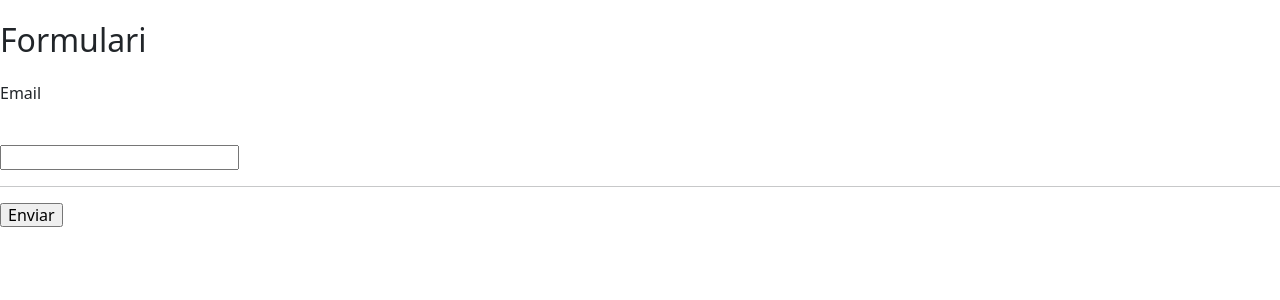
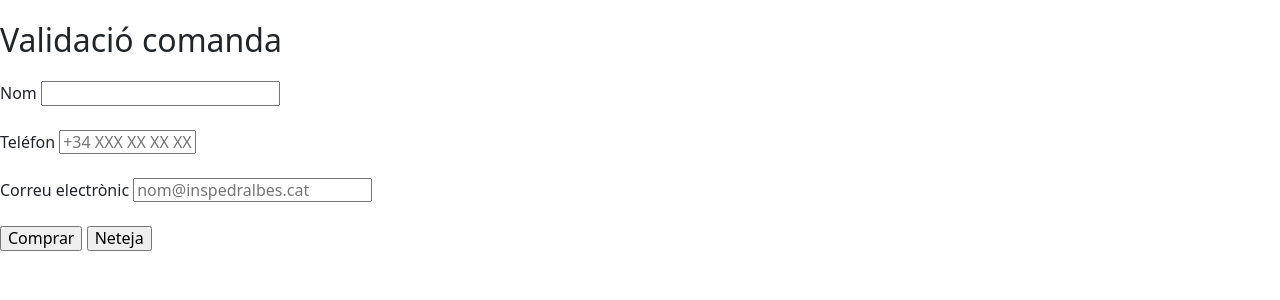
Before and after one commit to a20paumunoli/Cantina, a PHP site: page /formulariDades.php in a window 1280 px wide. Shown: the top 300 px of the page. Run offline with PHP 8.4, Linux system fonts and the light colour scheme.

Commit message:
Formulari Comprovació compra

```diff
--- a/formulariDades.php
+++ b/formulariDades.php
@@ -7,33 +7,54 @@
     <meta name="viewport" content="width=device-width, initial-scale=1.0">
     <link href="https://cdn.jsdelivr.net/npm/bootstrap@5.1.3/dist/css/bootstrap.min.css" rel="stylesheet" integrity="sha384-1BmE4kWBq78iYhFldvKuhfTAU6auU8tT94WrHftjDbrCEXSU1oBoqyl2QvZ6jIW3" crossorigin="anonymous">
     <link rel="stylesheet" href="normalize.css">
-    <title>Formulari dades</title>
+    <title>Validació comanda</title>
 </head>
+
 <body>
-    <include src="./header.html"></include>
-    <h1>Formulari</h1>
+    <h1>Validació comanda</h1>
+
+    <!--Mostrar preu total compra-->
 
     <form method="POST" action="ticket.php">
-        <div>
+
+        <div id="formulari" >
             <div>
-                <p>Email</p>
+                <label for="name">Nom</label>
+                <input name="name" type="text" id="name" required>
             </div>
+        <br>
             <div>
-            </br>
-                <input type="text" name="email" maxlength="30" required/>
+                <label for="tlf">Teléfon</label>
+                <input name="tlf" type="tel" id="tlf" size="9" placeholder="+34 XXX XX XX XX" pattern="[0-9]{3} [0-9]{2} [0-9]{2} [0-9]{2}" width="10px" required>
+            </div>
+        <br>
+            <div>
+                <label for="email">Correu electrònic </label>
+                <input name="email" type="email" maxlength="50" placeholder="nom@inspedralbes.cat" required/>
             </div>
         </div>
-        <hr/>
-        <input id="Boton" type="Submit" value="Enviar">
+
+        <br>
+
+        <div id="buttons">
+            <input type="submit" value="Comprar">
+            <input type="reset" value="Neteja">
+        </div>
+
     </form>
 
-    <?php
-        if(!$_POST){
+<!--
+    <script>
+        function validarEmail(email) {
+            if ("/^[a-zA-Z0-9._-]+@inspedralbes\.cat$/".test(email)){
+            else{
+            alert("La dirección de email es incorrecta!.");
+            }
+            }
 
-        } else {
-            echo $_POST['o'];
-        }
-    ?>
-    <include src="./footer.html"></include>
+    }
+    </script>
+-->
+
 </body>
 </html>
```
